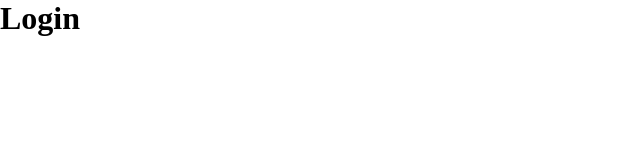
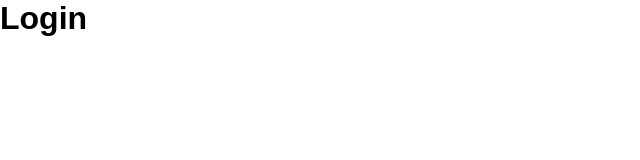
Before and after one commit to goat-community/dashboard, a React (Vite) app: page / in a window 1280 px wide. Shown: the top 160 px of the page, without its empty margins (0-640 px from the left). Built offline with nearby package versions, Linux system fonts and the light colour scheme.

Commit message:
feat: added Nanum font family

```diff
--- a/src/styles/main.scss
+++ b/src/styles/main.scss
@@ -1,4 +1,10 @@
+@font-face {
+  font-family: "Nanum";
+  src: url("@assets /fonts/NanumGothic-Regular.ttf") format("ttf");
+}
+
 * {
   margin: 0;
   padding: 0;
+  font-family: "Nanum", sans-serif;
 }
--- a/vite.config.ts
+++ b/vite.config.ts
@@ -14,6 +14,10 @@ export default defineConfig({
       {
         find: "@components",
         replacement: path.resolve(__dirname, "src/components")
+      },
+      {
+        find: "@assets",
+        replacement: path.resolve(__dirname, "src/assets")
       },
       {
         find: "@utils",
```
Also changed, not shown: 1 other file (tests, documents, lock files or other folders).
